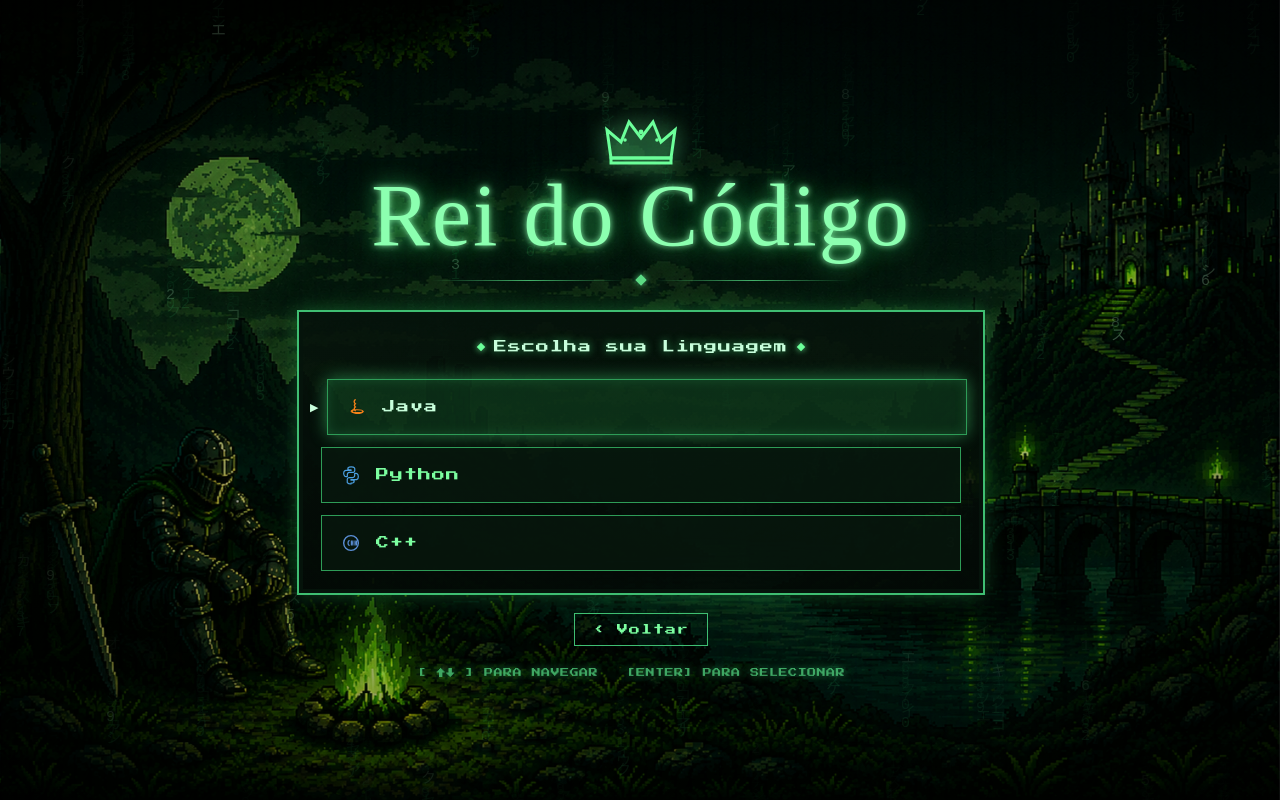
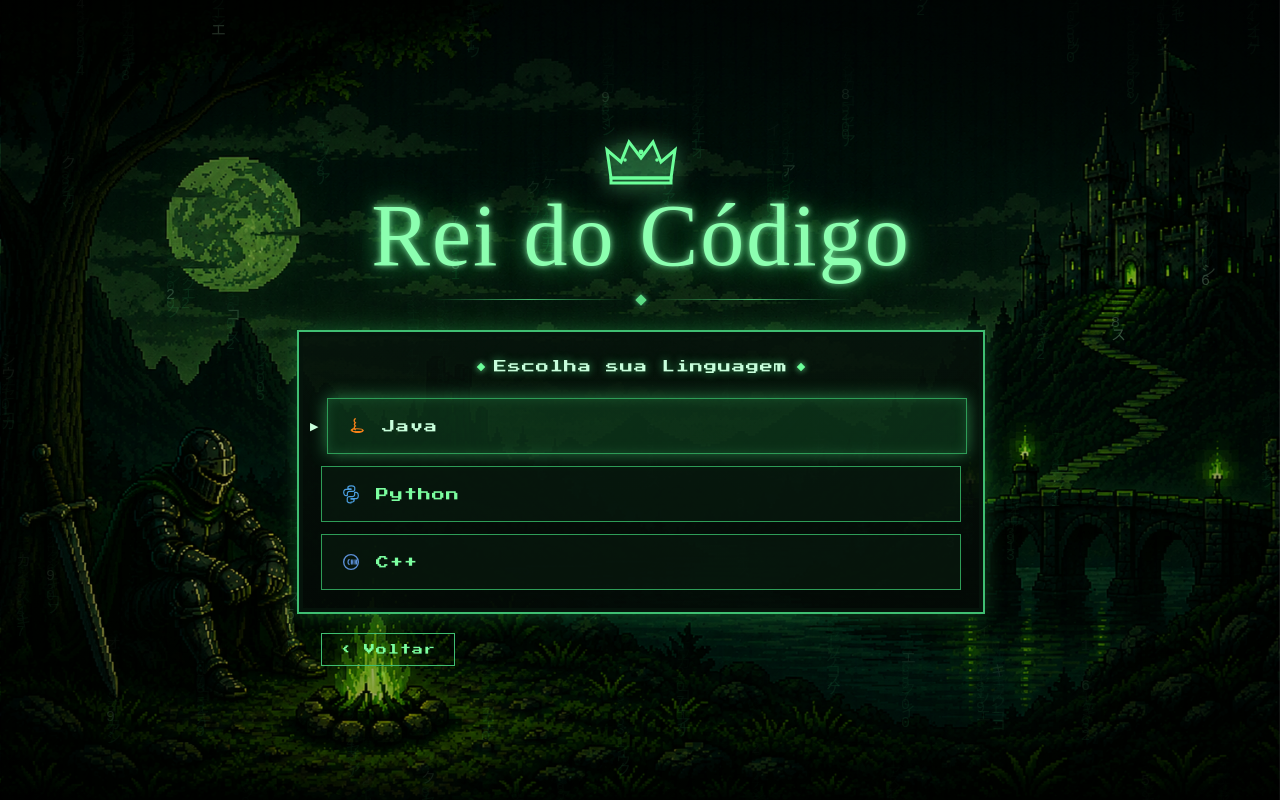
Before and after one commit to LeonardoScabora/Rei-Do-Codigo-Front, a React (Vite) app in the folder rei_do_codigo/: page / in a window 1280 px wide. Both pictures are taken after a click on the button "Novo Jogo". Built offline with nearby package versions, Linux system fonts and the light colour scheme; a web font is replaced by a local one.

Commit message:
feat: implementa o botão de confirmar no novo jogo e seta a posição padrão do botão de voltar para todas as telas

```diff
--- a/rei_do_codigo/src/Menu/Components/LoadGameScreen.tsx
+++ b/rei_do_codigo/src/Menu/Components/LoadGameScreen.tsx
@@ -88,9 +88,11 @@ export default function LoadGameScreen({ onBack }: { onBack: () => void }) {
         )}
       </div>
 
-      <button type="button" className="rk-back-btn" onClick={onBack}>
-        ‹ Voltar
-      </button>
+      <div className="rk-actions">
+        <button type="button" className="rk-back-btn" onClick={onBack}>
+          ‹ Voltar
+        </button>
+      </div>
     </>
   );
 }
--- a/rei_do_codigo/src/Menu/Components/NewGameScreen.tsx
+++ b/rei_do_codigo/src/Menu/Components/NewGameScreen.tsx
@@ -53,7 +53,12 @@ function LangIcon({ lang, color }: { lang: LanguageKey; color: string }) {
     <svg {...common}>
       <circle cx="12" cy="12" r="8" stroke={color} strokeWidth="1.5" />
       <path d="M10 9.5c-1.5.6-1.8 4.2 0 5" stroke={color} strokeWidth="1.4" strokeLinecap="round" />
-      <path d="M14 10v4M12.4 10v4M12.4 12h1.6M16.4 10v4M18 10v4M16.4 12H18" stroke={color} strokeWidth="1.3" strokeLinecap="square" />
+      <path
+        d="M14 10v4M12.4 10v4M12.4 12h1.6M16.4 10v4M18 10v4M16.4 12H18"
+        stroke={color}
+        strokeWidth="1.3"
+        strokeLinecap="square"
+      />
     </svg>
   );
 }
@@ -66,17 +71,24 @@ export default function NewGameScreen({
   onSelectLanguage: (lang: LanguageKey) => void;
 }) {
   const [index, setIndex] = useState(0);
+  const [selected, setSelected] = useState<LanguageKey | null>(null);
 
   useEffect(() => {
     const handler = (e: KeyboardEvent) => {
       if (e.key === "ArrowDown") setIndex((i) => (i + 1) % LANGUAGES.length);
       else if (e.key === "ArrowUp") setIndex((i) => (i - 1 + LANGUAGES.length) % LANGUAGES.length);
-      else if (e.key === "Enter") onSelectLanguage(LANGUAGES[index].key);
-      else if (e.key === "Escape") onBack();
+      else if (e.key === "Enter") {
+        if (selected) confirmSelection();
+        else setSelected(LANGUAGES[index].key);
+      } else if (e.key === "Escape") onBack();
     };
     window.addEventListener("keydown", handler);
     return () => window.removeEventListener("keydown", handler);
-  }, [index, onBack, onSelectLanguage]);
+  }, [index, selected, onBack]);
+
+  function confirmSelection() {
+    if (selected) onSelectLanguage(selected);
+  }
 
   return (
     <>
@@ -89,22 +101,33 @@ export default function NewGameScreen({
           <button
             key={lang.key}
             type="button"
-            className={`rk-item rk-lang-item${index === i ? " rk-hovered" : ""}`}
+            className={`rk-item rk-lang-item${index === i ? " rk-hovered" : ""}${
+              selected === lang.key ? " rk-selected" : ""
+            }`}
             onMouseEnter={() => setIndex(i)}
-            onClick={() => onSelectLanguage(lang.key)}
+            onClick={() => {
+              setIndex(i);
+              setSelected(lang.key);
+            }}
           >
-            {index === i && <span className="rk-arrow">▶</span>}
+            {(index === i || selected === lang.key) && <span className="rk-arrow">▶</span>}
             <LangIcon lang={lang.key} color={lang.color} />
             <span>{lang.label}</span>
           </button>
         ))}
       </div>
 
-      <button type="button" className="rk-back-btn" onClick={onBack}>
-        ‹ Voltar
-      </button>
+      <div className="rk-actions">
+        <button type="button" className="rk-back-btn" onClick={onBack}>
+          ‹ Voltar
+        </button>
 
-      <p className="rk-hint">[ ↑↓ ] PARA NAVEGAR &nbsp; [ENTER] PARA SELECIONAR &nbsp;</p>
+        {selected && (
+          <button type="button" className="rk-back-btn rk-confirm-btn" onClick={confirmSelection}>
+            Confirmar ›
+          </button>
+        )}
+      </div>
     </>
   );
 }
--- a/rei_do_codigo/src/Menu/Components/OptionsScreen.tsx
+++ b/rei_do_codigo/src/Menu/Components/OptionsScreen.tsx
@@ -95,9 +95,11 @@ export default function OptionsScreen({ onBack }: { onBack: () => void }) {
         />
       </div>
 
-      <button type="button" className="rk-back-btn" onClick={onBack}>
-        ‹ Voltar
-      </button>
+      <div className="rk-actions">
+        <button type="button" className="rk-back-btn" onClick={onBack}>
+          ‹ Voltar
+        </button>
+      </div>
     </>
   );
 }
--- a/rei_do_codigo/src/Menu/Style.css
+++ b/rei_do_codigo/src/Menu/Style.css
@@ -253,6 +253,15 @@ html, body {
   font-size: 11px;
 }
 
+.rk-actions {
+  display: flex;
+  justify-content: space-between;
+  align-items: center;
+  width: 100%;
+  max-width: 900px; /* ajuste para o mesmo valor usado no .rk-panel */
+  margin: 1px auto 0;
+}
+
 .rk-back-btn {
   margin-top: 18px;
   background: transparent;
@@ -421,6 +430,11 @@ html, body {
   text-align: right;
 }
 
+.rk-selected {
+  background: rgba(255, 255, 255, 0.08);
+  border-color: currentColor;
+}
+
 @media (max-width: 520px) {
   .rk-vol-value { display: none; }
   .rk-save-item { flex-wrap: wrap; }
```
